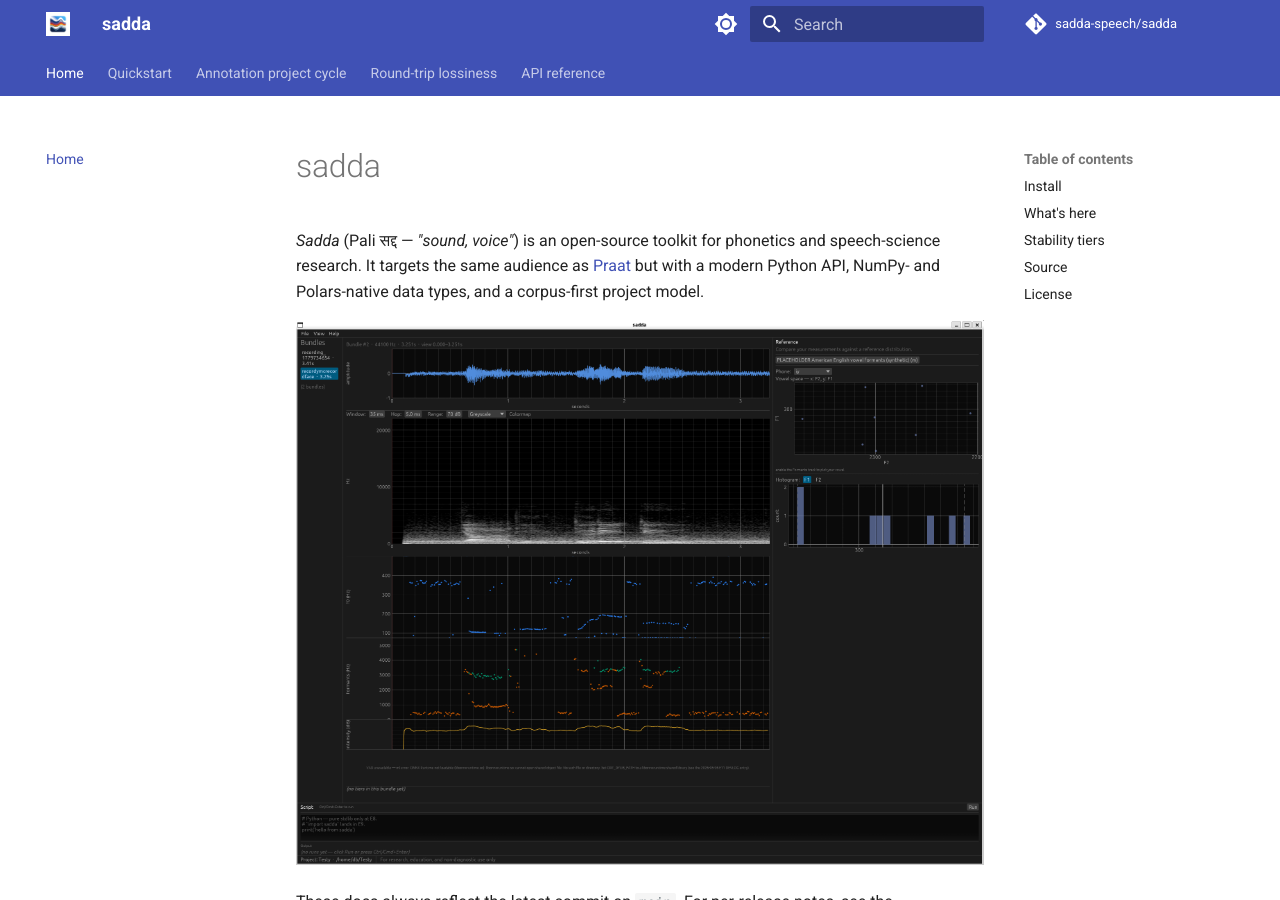
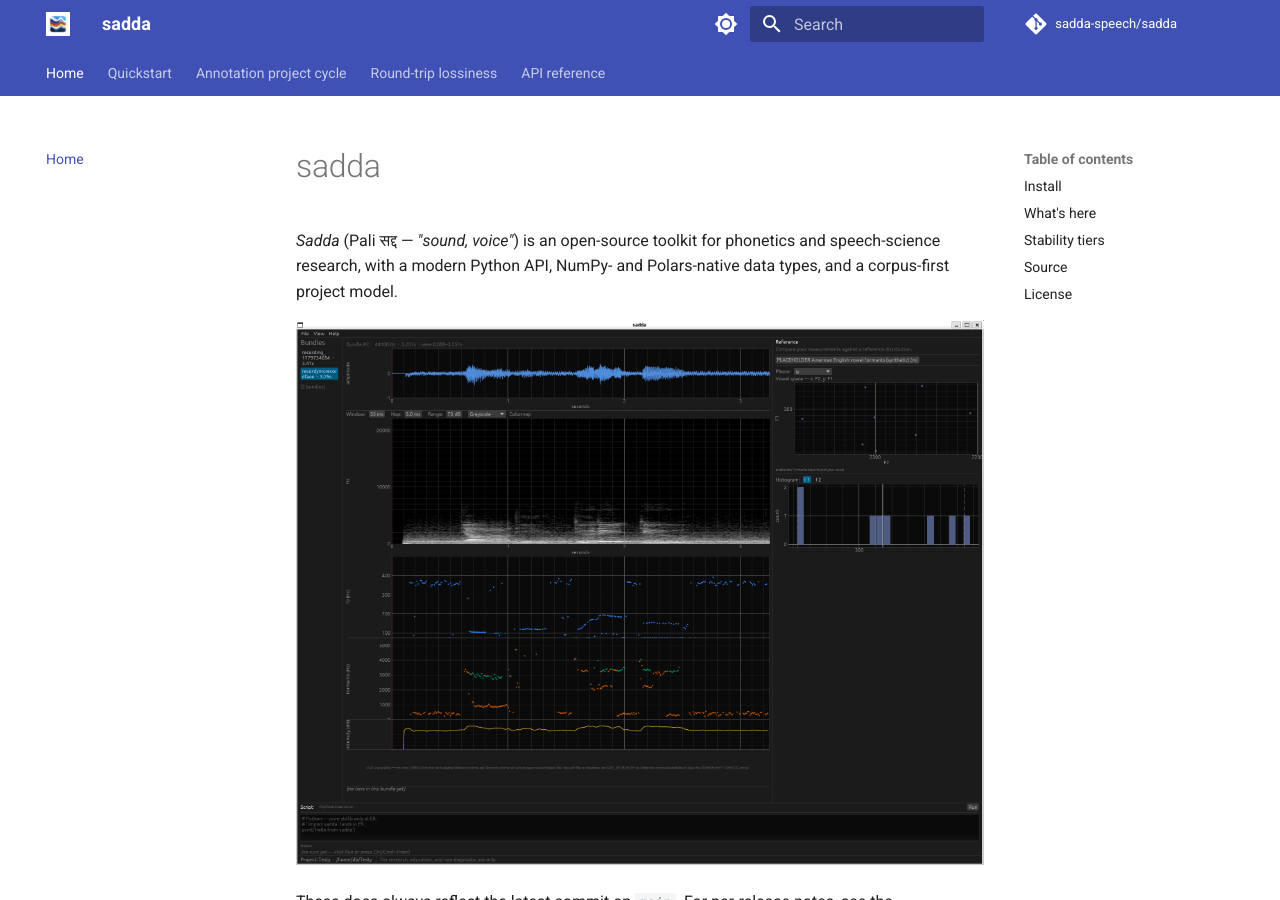
Before and after one commit to sadda-speech/sadda, an MkDocs documentation site: the page built from docs/index.md, in a window 1280 px wide and 900 px high. Built offline with MkDocs 1.6.1 and Material for MkDocs 9.7.7, drawn with Linux system fonts in a browser that asks for light colours; comment, search, counter and statistics services are not loaded.

Commit message:
docs: drop "successor to Praat" positioning framing
Describe sadda on its own terms rather than claiming Praat's mantle —
successorship is the field's to confer, not the project's to declare.
Removes the successor line from the DEVLOG header and the "same audience
as Praat but…" framing from the docs landing page. Factual interop /
validation references (TextGrid, Praat-validated) are unchanged.

```diff
--- a/docs/index.md
+++ b/docs/index.md
@@ -1,8 +1,7 @@
 # sadda
 
 *Sadda* (Pali सद्द — *"sound, voice"*) is an open-source toolkit for
-phonetics and speech-science research. It targets the same audience as
-[Praat](https://www.fon.hum.uva.nl/praat/) but with a modern Python API,
+phonetics and speech-science research, with a modern Python API,
 NumPy- and Polars-native data types, and a corpus-first project model.
 
 ![The sadda desktop app showing a speech recording as a waveform, a spectrogram, and stacked f0, formant, and intensity measure tracks, alongside a bundle-list sidebar and a reference-distribution panel.](assets/sadda_screenshot.png){ width="820" }
```
Also changed, not shown: DEVLOG.md (+1 -1 lines).
